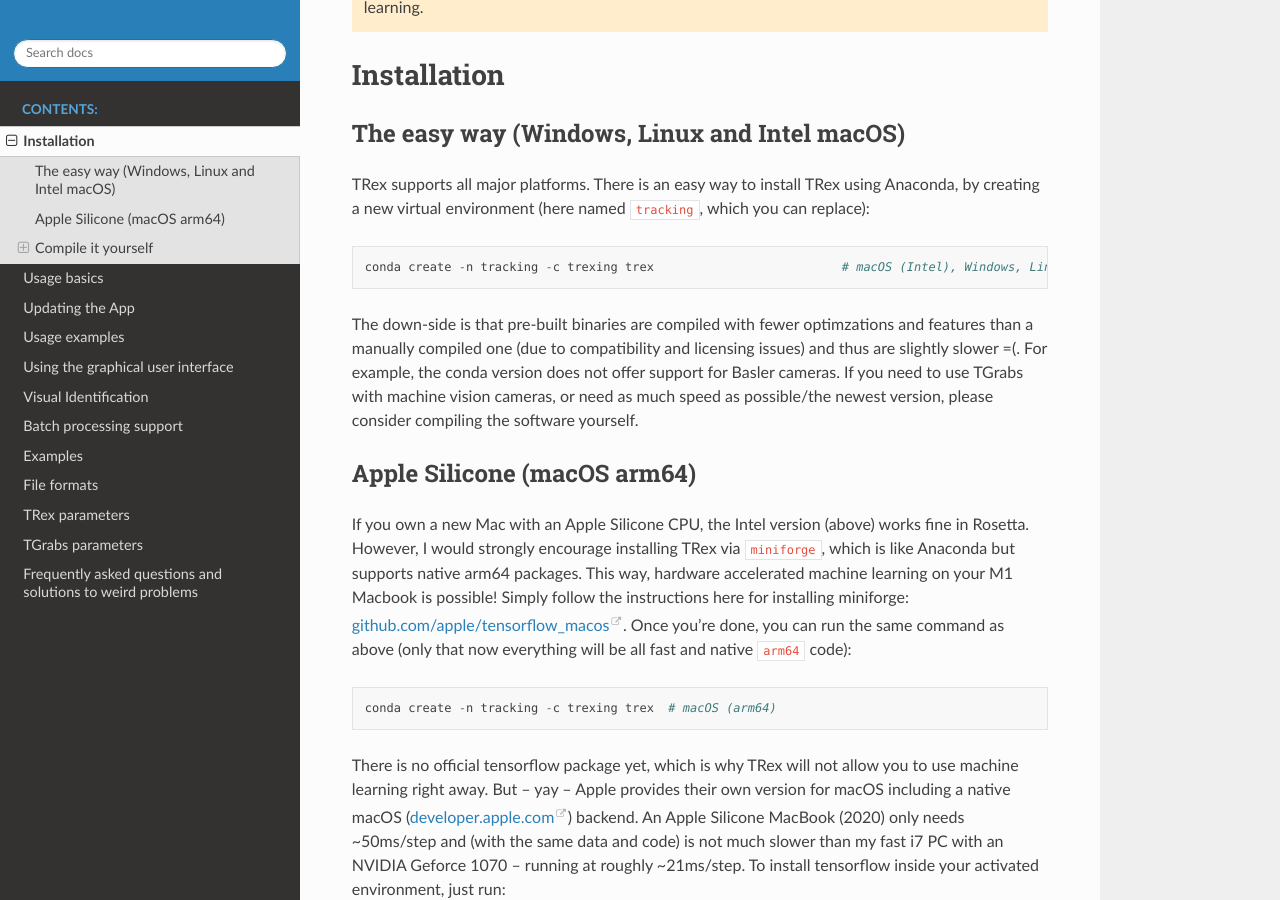
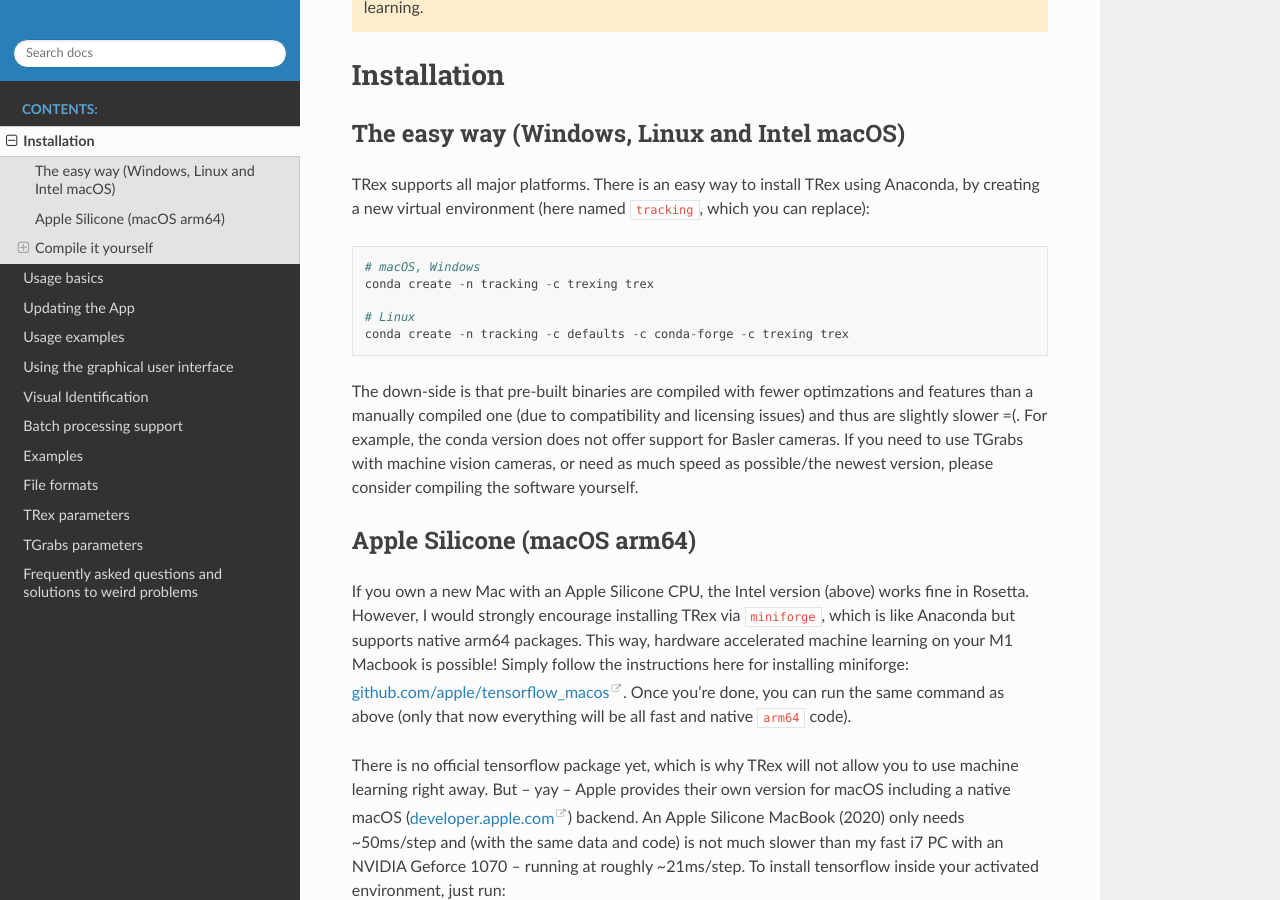
Before and after one commit to mooch443/trex, a Sphinx documentation site: the page built from docs/install.rst, in a window 1280 px wide and 900 px high, scrolled down 317 px. Built offline with Sphinx 7.4.7 and the Read the Docs theme 2.0.0, drawn with Linux system fonts in a browser that asks for light colours; some of the changed text lies outside the part shown.

Commit message:
* updating docs

```diff
--- a/docs/install.rst
+++ b/docs/install.rst
@@ -17,7 +17,11 @@
 
 |trex| supports all major platforms. There is an easy way to install |trex| using Anaconda, by creating a new virtual environment (here named ``tracking``, which you can replace)::
 
-	conda create -n tracking -c trexing trex                          # macOS (Intel), Windows, Linux
+	# macOS, Windows
+	conda create -n tracking -c trexing trex
+
+	# Linux
+	conda create -n tracking -c defaults -c conda-forge -c trexing trex
 
 The down-side is that pre-built binaries are compiled with fewer optimzations and features than a manually compiled one (due to compatibility and licensing issues) and thus are slightly slower =(. For example, the conda version does not offer support for Basler cameras. If you need to use |grabs| with machine vision cameras, or need as much speed as possible/the newest version, please consider compiling the software yourself.
 
@@ -26,9 +30,7 @@
 Apple Silicone (macOS arm64)
 ****************************
 
-If you own a new Mac with an Apple Silicone CPU, the Intel version (above) works fine in Rosetta. However, I would strongly encourage installing |trex| via ``miniforge``, which is like Anaconda but supports native arm64 packages. This way, hardware accelerated machine learning on your M1 Macbook is possible! Simply follow the instructions here for installing miniforge: `github.com/apple/tensorflow_macos <https://github.com/apple/tensorflow_macos/issues/153#issue-799924913>`_. Once you're done, you can run the same command as above (only that now everything will be all fast and native ``arm64`` code)::
-
-	conda create -n tracking -c trexing trex  # macOS (arm64)
+If you own a new Mac with an Apple Silicone CPU, the Intel version (above) works fine in Rosetta. However, I would strongly encourage installing |trex| via ``miniforge``, which is like Anaconda but supports native arm64 packages. This way, hardware accelerated machine learning on your M1 Macbook is possible! Simply follow the instructions here for installing miniforge: `github.com/apple/tensorflow_macos <https://github.com/apple/tensorflow_macos/issues/153#issue-799924913>`_. Once you're done, you can run the same command as above (only that now everything will be all fast and native ``arm64`` code).
 
 There is no official tensorflow package yet, which is why |trex| will not allow you to use machine learning right away. But -- yay -- Apple provides their own version for macOS including a native macOS (`developer.apple.com <https://developer.apple.com/metal/tensorflow-plugin/>`_) backend. An Apple Silicone MacBook (2020) only needs ~50ms/step and (with the same data and code) is not much slower than my fast i7 PC with an NVIDIA Geforce 1070 -- running at roughly ~21ms/step. To install tensorflow inside your activated environment, just run::
 
@@ -67,7 +69,11 @@
 
 After compilation was successful, |trex| can be installed using::
 
-	conda create -n tracking -c trexing trex  # macOS, Windows, Linux (Intel)
+	# macOS, Windows
+	conda create -n tracking -c local trex
+
+	# Linux
+	conda create -n tracking -c defaults -c conda-forge -c local trex
 
 Notice there is a ``-c local``, instead of the ``-c trexing`` from the first section.
 
--- a/docs/run.rst
+++ b/docs/run.rst
@@ -36,9 +36,7 @@
 
 If you know the number of individuals, specify before you do the tracking (using the parameter ``track_max_individuals``).
 
-If you have more than 200 individuals and they are always in very close proximity to each other (or you get a lot of warnings), the tree-based matching method might be in trouble (combinatorically speaking). Consider changing your matching algorithm (``match_mode``) to ``approximate`` or ``hungarian``. These algorithms have down-sides to them, but they do scale better for many individuals. If you need something trustworthy: ``hungarian`` is the well-known Hungarian algorithm (https://en.wikipedia.org/wiki/Hungarian_algorithm)!
-
-When converting videos, :func:`meta_real_width` should always be specified unless you do not know the real-world dimensions of what you see. If not set, then all values will be in fictional units (``meta_real_width`` defaults to 30).
+When converting videos, :func:`meta_real_width` should always be specified unless you do not know the real-world dimensions of what you see. If not set, then all values will be in fictional units (``meta_real_width`` defaults to 30). This sets the :func:`cm_per_pixel` parameter for the current video to ``meta_real_width / video-width``. However, in newer versions you can set ``cm_per_pixel`` within the |trex| GUI. Simply click into an empty spot of the arena, hold CTRL/CMD and click somewhere else: a button will pop up to define the selected length as a specific real-world length.
 
 Running TGrabs
 --------------
```
Also changed, not shown: other parts of docs/install.rst (+2 -2 lines), other parts of docs/run.rst (+1 -1 lines), docs/update.rst (+7 -3 lines).
